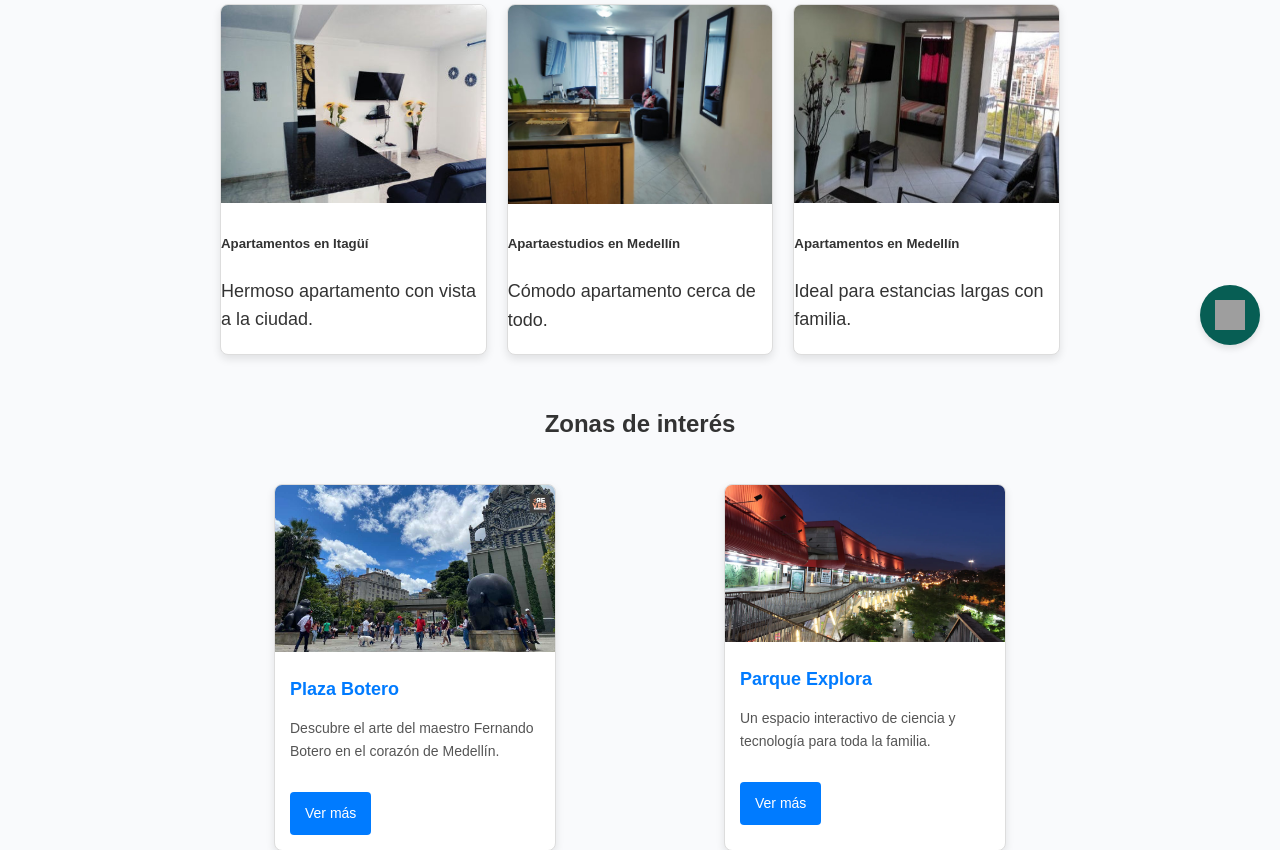
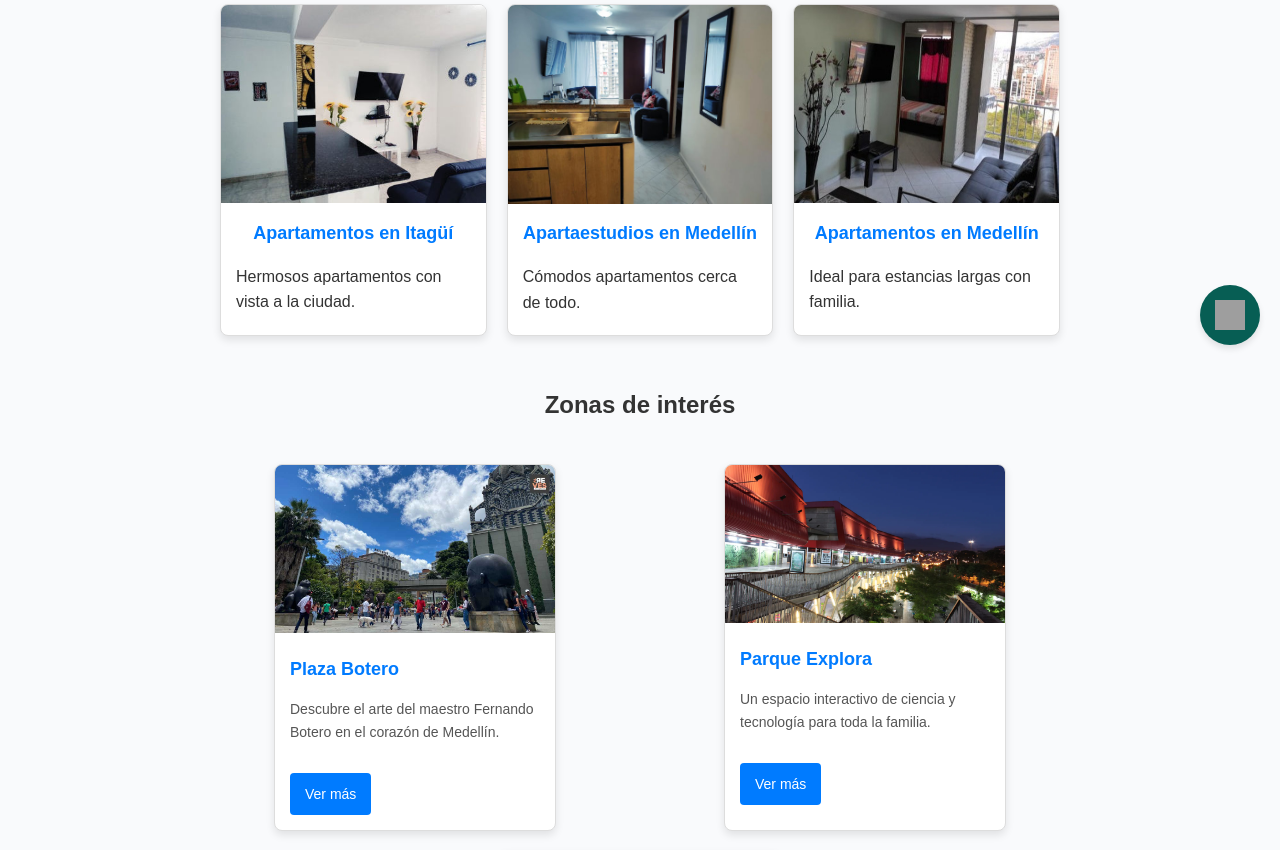
Before and after one commit to frenemuye/amobladoMedellin.com, a PHP site: page / in a window 1280 px wide. Shown: the part 435-1285 px from the top of the page. Run offline with PHP 8.4, Linux system fonts and the light colour scheme; some libraries are stand-ins or nearby versions; grey boxes are pictures that could not be loaded.

Commit message:
2:59 25/dic/24

```diff
--- a/assets/style.css
+++ b/assets/style.css
@@ -36,6 +36,18 @@ p {
     margin-top: 30px;
 }
 
+#galeria .container .row h5{
+    font-size: 18px;
+    margin: 8px 15px;
+    color: #007bff;
+    text-align: center;
+}
+
+#galeria .container .row p{
+    font-size: 16px;
+    padding: 0px 15px;
+
+}
 .cta-button {
     display: inline-flex;
     align-items: center;
--- a/index.html
+++ b/index.html
@@ -54,7 +54,7 @@
                             </a>
                             <div class="card-body">
                                 <h5 class="card-title">Apartamentos en Itagüí</h5>
-                                <p class="card-text">Hermoso apartamento con vista a la ciudad.</p>
+                                <p class="card-text">Hermosos apartamentos con vista a la ciudad.</p>
                             </div>
                         </div>
                     </div>
@@ -65,7 +65,7 @@
                             </a>
                             <div class="card-body">
                                 <h5 class="card-title">Apartaestudios en Medellín</h5>
-                                <p class="card-text">Cómodo apartamento cerca de todo.</p>
+                                <p class="card-text">Cómodos apartamentos cerca de todo.</p>
                             </div>
                         </div>
                     </div>
```
